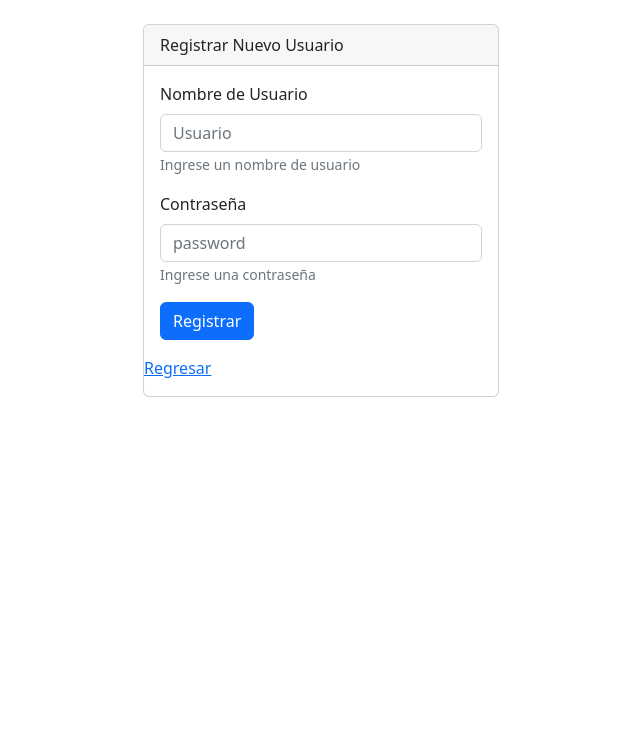
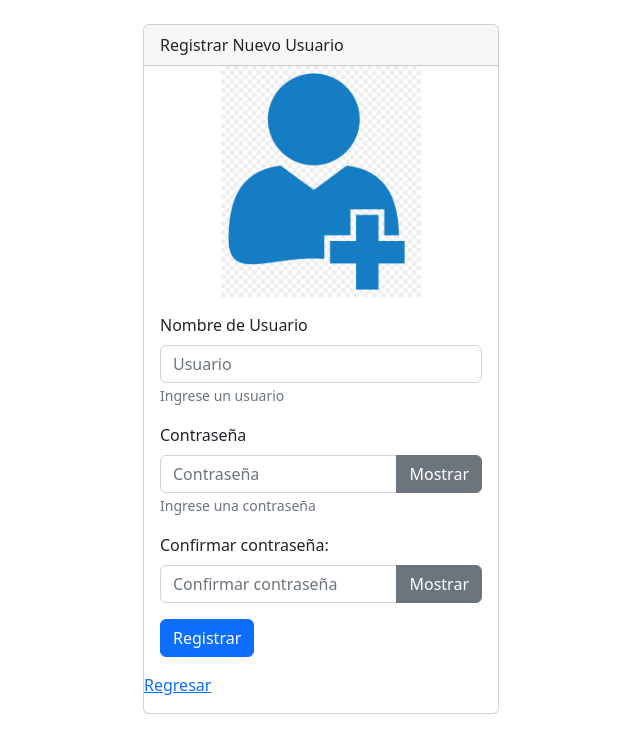
Before and after one commit to Angel504/APP, a PHP site: page /secciones/vista_registro.php in a window 1280 px wide. Shown: the top 753 px of the page, without its empty margins (319-959 px from the left). Run offline with PHP 8.4, Linux system fonts and the light colour scheme.

Commit message:
actualizacion

```diff
--- a/secciones/vista_alumnos.php
+++ b/secciones/vista_alumnos.php
@@ -21,7 +21,6 @@
                                 id="id"
                                 aria-describedby="helpId" placeholder="ID">
                         </div>
-
 
                         <div class="mb-3">
                                 <label for="nombre" class="form-label">Nombre</label>
--- a/secciones/vista_registro.php
+++ b/secciones/vista_registro.php
@@ -25,30 +25,70 @@
                     <div class="card-header">
                         Registrar Nuevo Usuario
                     </div>
+                    <div align="center">
+                    <img src="../src/usuario.jpg" width="200" height="">
+                    </div>
                     <div class="card-body">
-
                     <form action="registrar.php" method="POST">
                         <div class="mb-3">
                           <label for="username" class="form-label">Nombre de Usuario</label>
                           <input type="text"
                             class="form-control"
-                            name="username"
+                            name="username" required
                             id="username"
                             aria-describedby="helpId" placeholder="Usuario">
-                          <small id="helpId" class="form-text text-muted">Ingrese un nombre de usuario</small>
+                          <small id="helpId" class="form-text text-muted">Ingrese un  usuario</small>
                         </div>
 
                         <div class="mb-3">
-                          <label for="" class="form-label">Contraseña</label>
-                          <input type="password"
-                            class="form-control"
-                            name="password"
-                            id="password"
-                            aria-describedby="helpId" placeholder="password">
-                          <small id="helpId" class="form-text text-muted">Ingrese una contraseña</small>
+                            <label for="password" class="form-label">Contraseña</label>
+                            <div class="input-group">
+                            <input type="password" class="form-control" name="password" required id="password" placeholder="Contraseña">
+                            <button type="button" id="toggle-password" class="btn btn-secondary">Mostrar</button>
+                            </div>
+                            <small id="helpId" class="form-text text-muted">Ingrese una contraseña</small>
                         </div>
+                              <script>
+                                      var togglePassword = document.getElementById("toggle-password");
+                                      var passwordInput = document.getElementById("password");
 
-                        <button type="submit" class="btn btn-primary">Registrar</button>
+                                      togglePassword.addEventListener("click", function () {
+                                          if (passwordInput.getAttribute("type") === "password") {
+                                              passwordInput.setAttribute("type", "text");
+                                              togglePassword.textContent = "Ocultar";
+                                          } else {
+                                              passwordInput.setAttribute("type", "password");
+                                              togglePassword.textContent = "Mostrar";
+                                          }
+                                      });
+                                  </script>
+
+                        <div class="mb-3">
+                            <label for="contrasena-confirm" class="form-label">Confirmar contraseña:</label>
+                            <div class="input-group">
+                            <input type="password" class="form-control" id="contrasena-confirm" name="contrasena-confirm" required aria-describedby="helpId" placeholder="Confirmar contraseña">
+                            <button type="button" id="toggle-contrasena-confirm" class="btn btn-secondary">Mostrar</button>
+                            </div>
+                      </div>
+
+                                  <script>
+                                      var toggleContrasenaConfirm = document.getElementById("toggle-contrasena-confirm");
+                                      var contrasenaConfirmInput = document.getElementById("contrasena-confirm");
+
+                                      toggleContrasenaConfirm.addEventListener("click", function () {
+                                          if (contrasenaConfirmInput.getAttribute("type") === "password") {
+                                              contrasenaConfirmInput.setAttribute("type", "text");
+                                              toggleContrasenaConfirm.textContent = "Ocultar";
+                                          } else {
+                                              contrasenaConfirmInput.setAttribute("type", "password");
+                                              toggleContrasenaConfirm.textContent = "Mostrar";
+                                          }
+                                      });
+                                  </script>
+
+
+
+                        <button name="btregistrar" type="submit" class="btn btn-primary">Registrar</button>
                     </div>
                     </from>
                     <p><a href="../index.php">Regresar</a></p>
@@ -56,14 +96,5 @@
             </div>
         </div>
         </div>
-
-  <!-- Bootstrap JavaScript Libraries -->
-  <script src="https://cdn.jsdelivr.net/npm/@popperjs/core@2.11.6/dist/umd/popper.min.js"
-    integrity="sha384-oBqDVmMz9ATKxIep9tiCxS/Z9fNfEXiDAYTujMAeBAsjFuCZSmKbSSUnQlmh/jp3" crossorigin="anonymous">
-  </script>
-
-  <script src="https://cdn.jsdelivr.net/npm/bootstrap@5.2.1/dist/js/bootstrap.min.js"
-    integrity="sha384-7VPbUDkoPSGFnVtYi0QogXtr74QeVeeIs99Qfg5YCF+TidwNdjvaKZX19NZ/e6oz" crossorigin="anonymous">
-  </script>
 </body>
 </html>
```
Also changed, not shown: configuraciones/login.php (+8 -6 lines), index.php (+20 -7 lines), secciones/registrar.php (+20 -4 lines), src/usuario.jpg (added).
